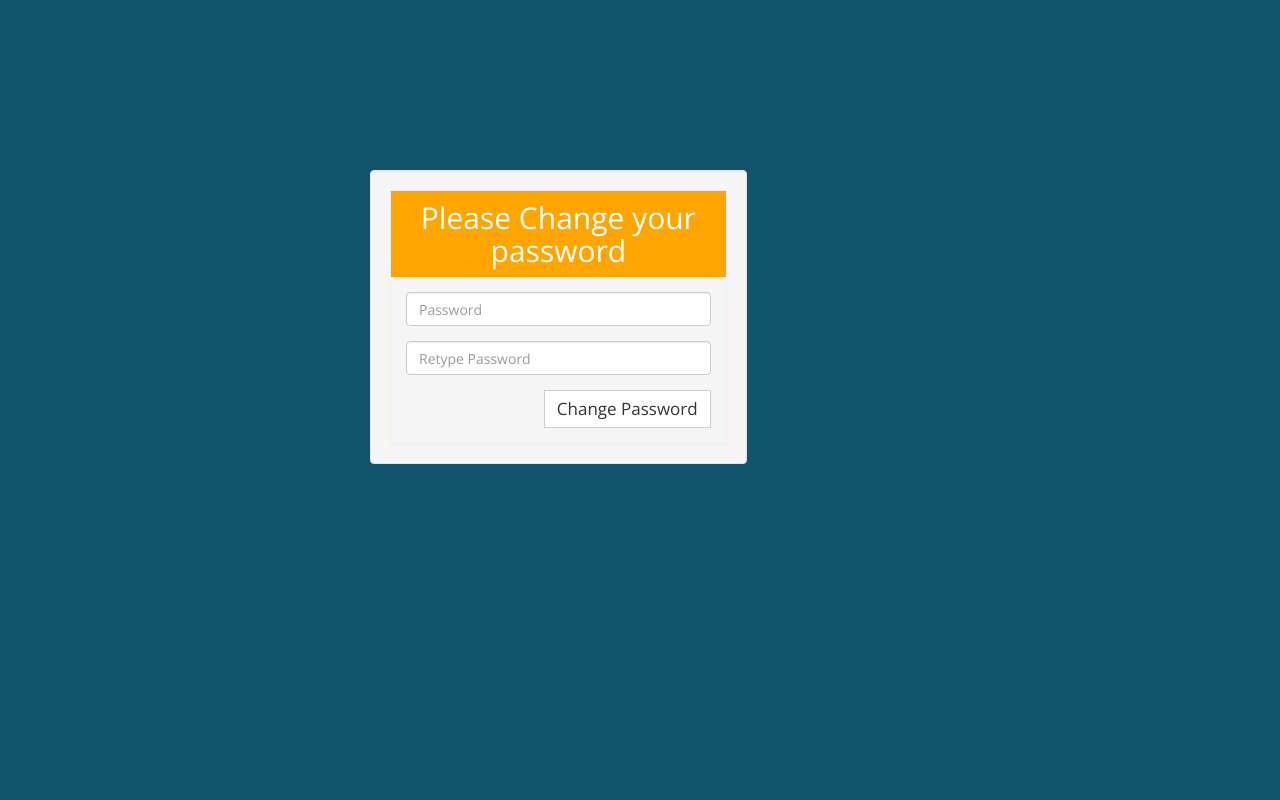
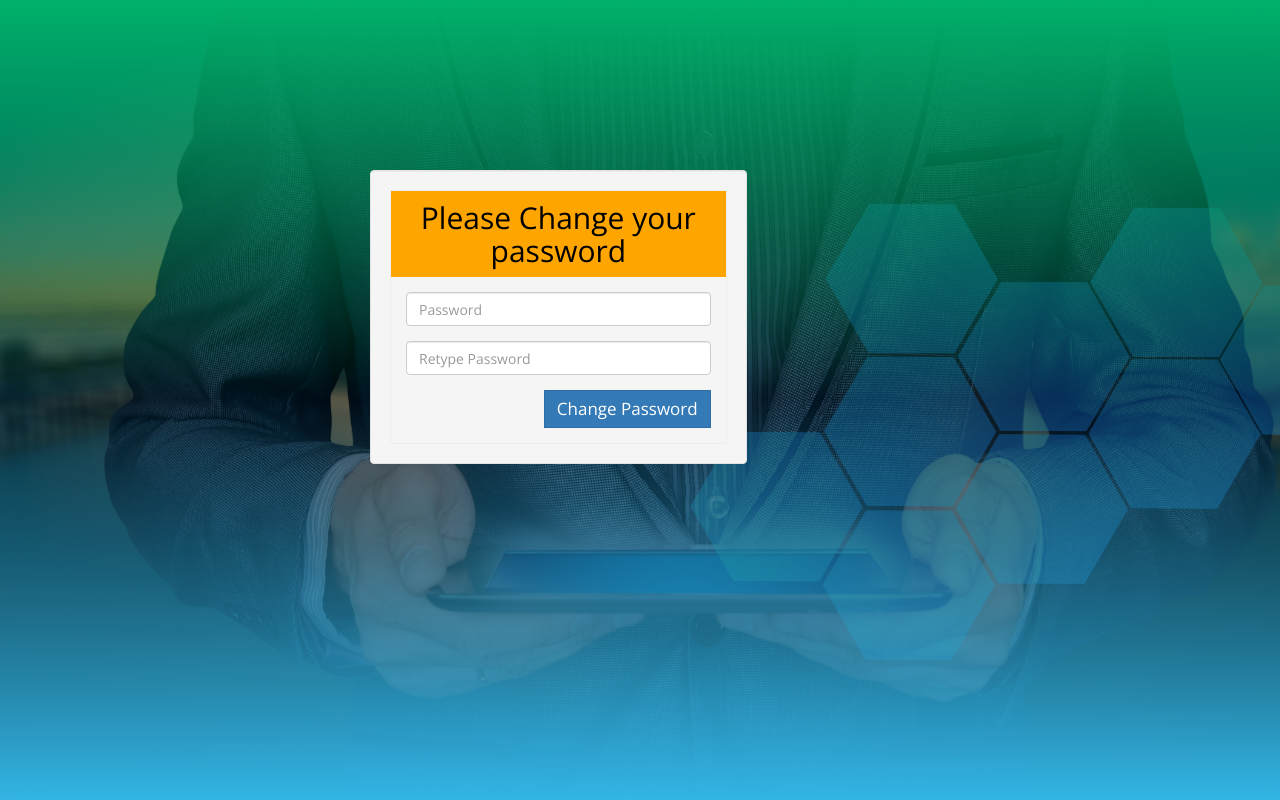
Before and after one commit to TERRORTIVANIUJ/workflow-app, a PHP site: page /changePasswordForEmployee.php in a window 1280 px wide. Run offline with PHP 8.4, Linux system fonts and the light colour scheme; data that the repository does not hold is empty.

Commit message:
small commits

```diff
--- a/changePasswordForEmployee.php
+++ b/changePasswordForEmployee.php
@@ -1,3 +1,21 @@
+<!DOCTYPE html>
+<html lang="en">
+<head>
+	<meta charset="UTF-8">
+	<meta http-equiv="X-UA-Compatible" content="IE=edge">
+	<meta name="viewport" content="width=device-width, initial-scale=1.0">
+	<title>Change Password</title>
+</head>
+<body>
+
+<style>
+    body {
+		  background: linear-gradient(#00b16a, rgba(0, 0, 0, 0.5), #33b5e5), url(assets/img/banner.jpg) !important;
+		  background-size: cover !important;
+		  backdrop-filter: blur(5px) !important;
+	  }
+  </style>
+
 <?php
 require 'authentication.php'; // admin authentication check
 
@@ -23,7 +41,7 @@ include("include/login_header.php");
 		<div class="well" style="position:relative;top:20vh;">
 			<form class="form-horizontal form-custom-login" action="" method="POST">
 			  <div class="form-heading" style="background: orange;">
-			    <h2 class="text-center">Please Change your password</h2>
+			    <h2 class="text-center" style="color: #000;">Please Change your password</h2>
 			  </div>
 			  <!-- <div class="login-gap"></div> -->
 			  <?php if(isset($info)){ ?>
@@ -37,7 +55,7 @@ include("include/login_header.php");
 			  <div class="form-group">
 			    <input type="password" class="form-control" placeholder="Retype Password" name="re_password" required/>
 			  </div>
-			  <button type="submit" name="change_password_btn" class="btn btn-default pull-right">Change Password</button>
+			  <button type="submit" name="change_password_btn" class="btn btn-primary pull-right">Change Password</button>
 			</form>
 		</div>
 	</div>
@@ -49,3 +67,7 @@ include("include/login_header.php");
 include("include/footer.php");
 
 ?>
+
+
+</body>
+</html>
```
Also changed, not shown: 01 TESTING WORKFLOW APP.txt (renamed from 01 LOGIN DETAILS & PROJECT INFO.txt, +6 -6 lines), ems_header.php (deleted, +0 -15 lines).
